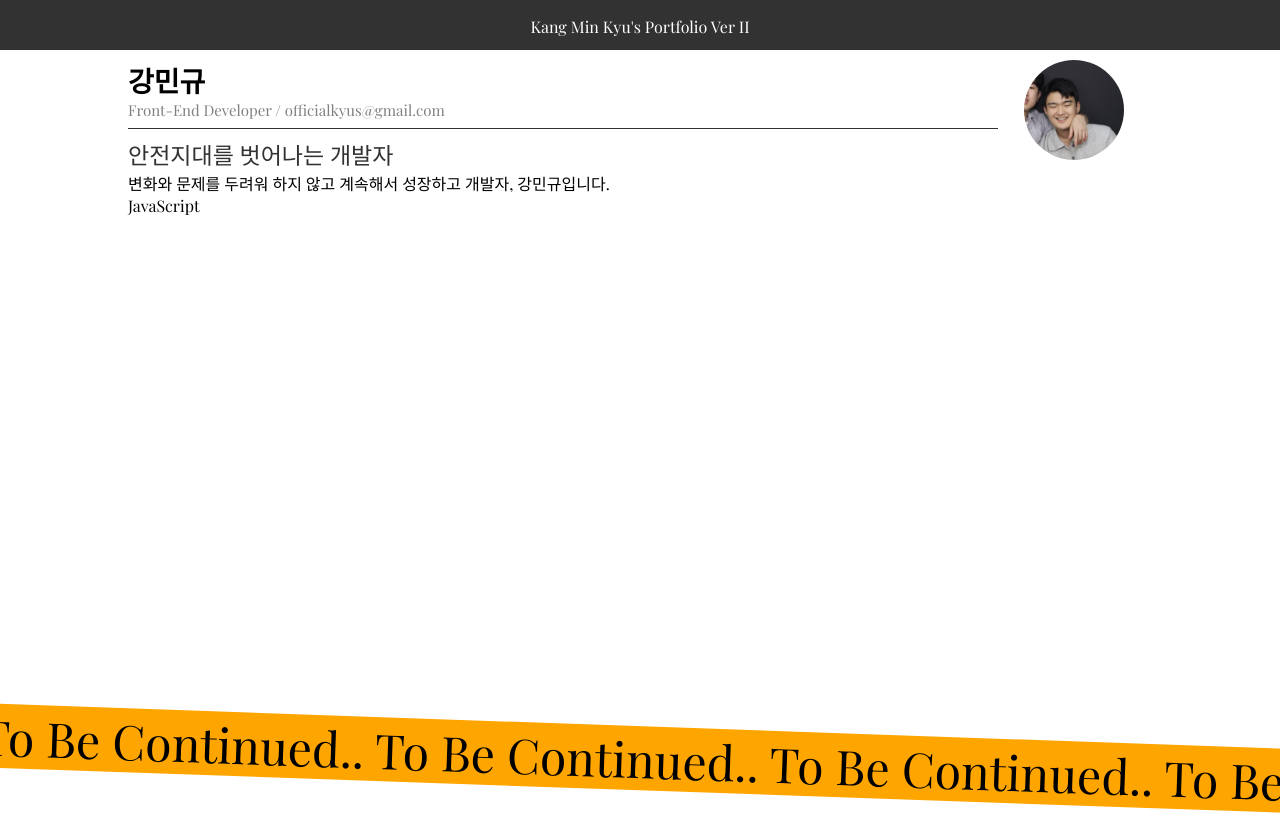
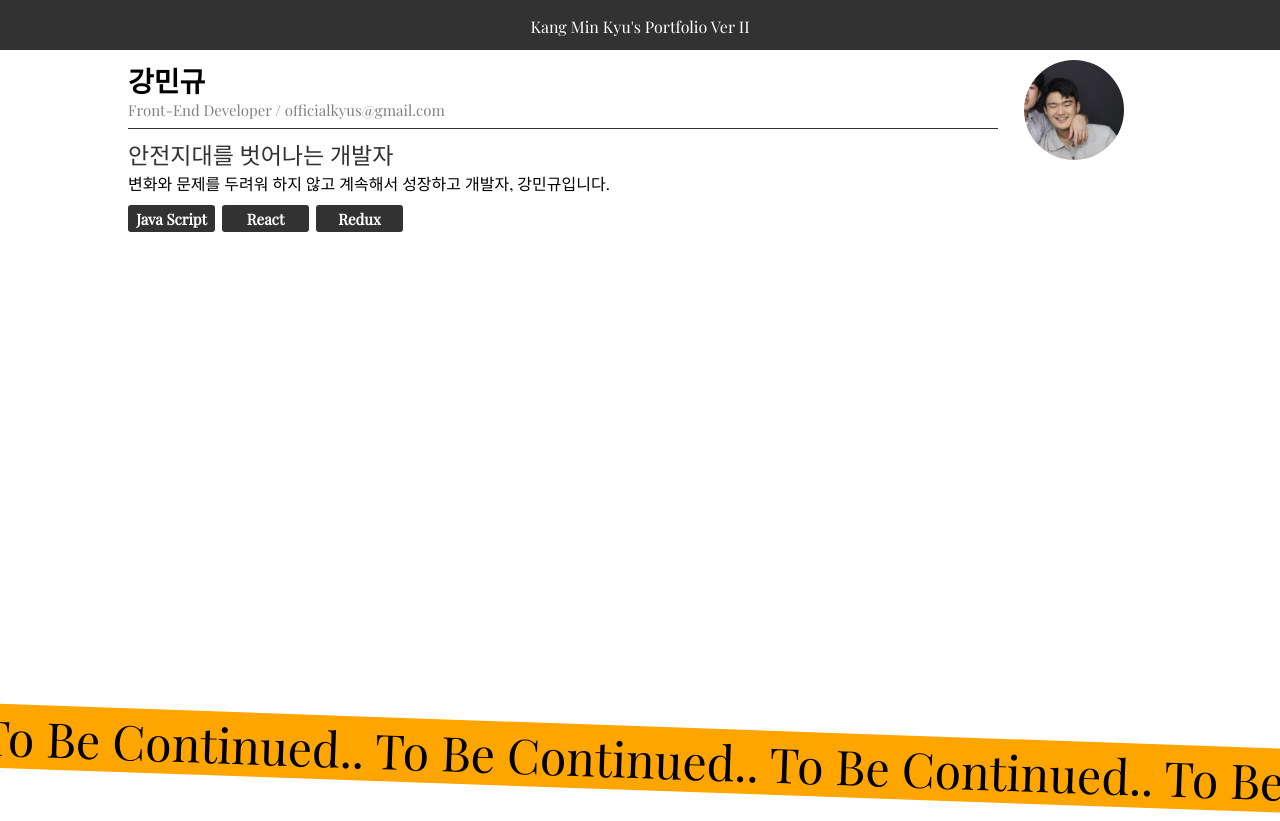
Before and after one commit to selfishAltruism/Portfolio_ver2, a React (Create React App) app: page / in a window 1280 px wide. Shown: the top 821 px of the page. Built offline with nearby package versions, Linux system fonts and the light colour scheme; a web font is replaced by a local one.

Commit message:
complite profile component

```diff
--- a/src/Profile.css
+++ b/src/Profile.css
@@ -44,4 +44,27 @@
 }
 
 .profile-contianer .stacks {
+  width: 100%;
+  display: flex;
+  flex-direction: row;
+
+  margin-top: 10px;
 }
+
+.profile-contianer .stack {
+  display: flex;
+  justify-content: center;
+  align-items: center;
+
+  width: 8.5%;
+  height: 27px;
+
+  color: white;
+  font-size: 15px;
+  font-weight: bold;
+
+  background-color: #323232;
+
+  border-radius: 3px;
+  margin-right: 7px;
+}
--- a/src/Profile.tsx
+++ b/src/Profile.tsx
@@ -17,7 +17,9 @@ function Profile() {
         </span>
         <span className="stack-label"></span>
         <div className="stacks">
-          <div className="stack">JavaScript</div>
+          <div className="stack">Java Script</div>
+          <div className="stack">React</div>
+          <div className="stack">Redux</div>
         </div>
       </div>
       <Avatar
```
